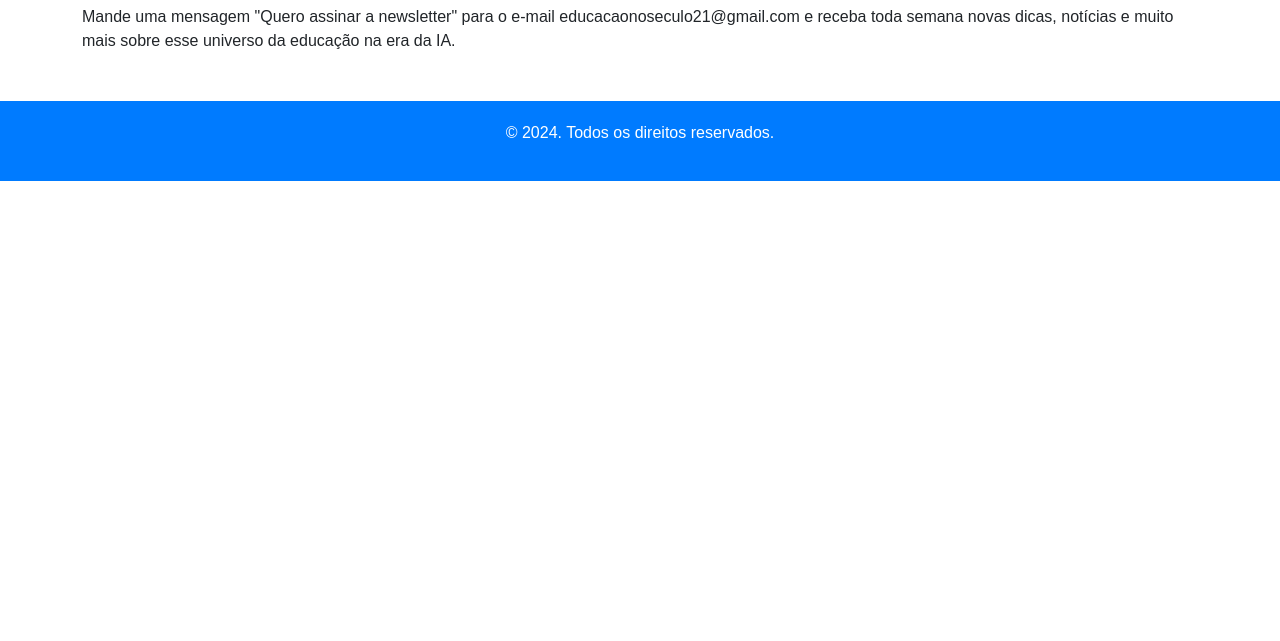
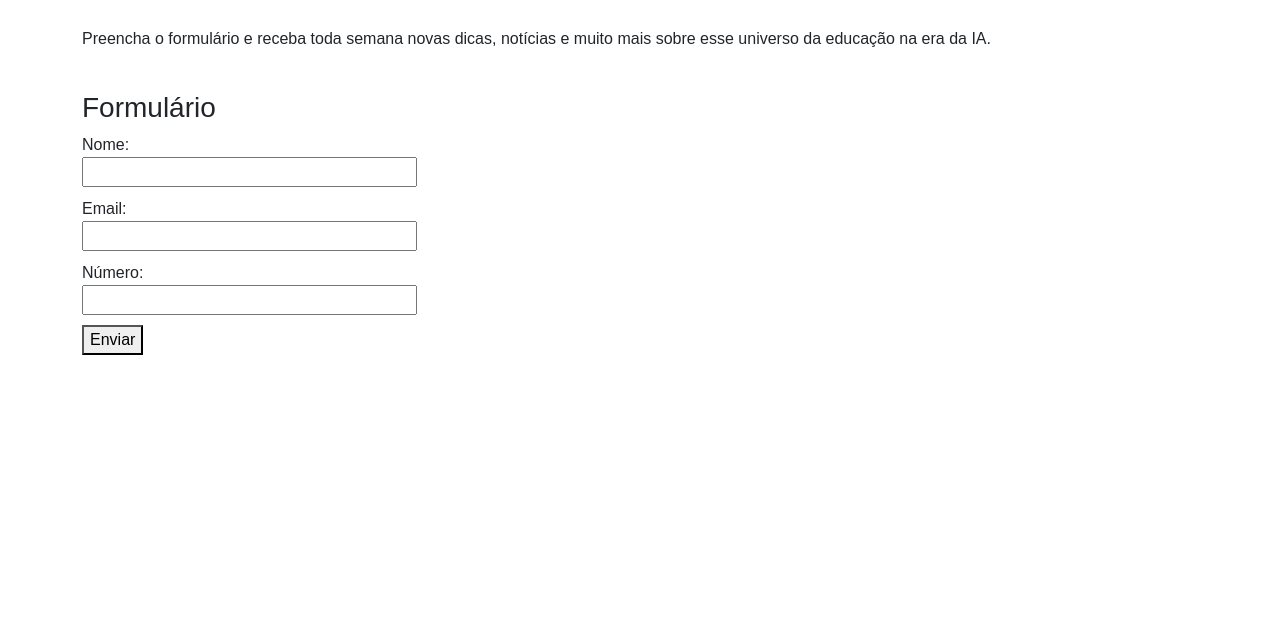
Before and after one commit to SamuelGaitkoski/desafio-desenvolvimento-para-web, a plain HTML site: page index.html in a window 1280 px wide. Both pictures are taken after a click on the link "Saiba Mais". Shown: the part 159-800 px from the top of the page. Drawn offline with nearby package versions, Linux system fonts and the light colour scheme.

Commit message:
Ajustes.

```diff
--- a/css/style.css
+++ b/css/style.css
@@ -52,3 +52,14 @@ footer {
     height: 2px;
     background-color: white;
 }
+
+.formulario {
+    margin-bottom: 450px;
+    width: 30%;
+}
+
+.formulario-campo {
+    display: flex;
+    flex-direction: column;
+    margin-bottom: 10px;
+}
--- a/pages/home.html
+++ b/pages/home.html
@@ -16,9 +16,6 @@
         Por fim, o papel dos educadores na era da Inteligência Artificial é de facilitador, auxiliando os alunos a entender
         e aprender a usar a tecnologia de forma eficiente, consciente e ética, além de exercer seu papel como educador da
         mesma forma como já vem fazendo ao longo dos anos.
-        <br>
-        <br>
-        Estaremos fornecendo mais informações sobre o assunto nas seguintes páginas.
     </p>
 </div>
 
--- a/pages/tela3.html
+++ b/pages/tela3.html
@@ -1,2 +1,22 @@
 <h1>Gostou do conteúdo?</h1>
-<p>Mande uma mensagem "Quero assinar a newsletter" para o e-mail educacaonoseculo21@gmail.com e receba toda semana novas dicas, notícias e muito mais sobre esse universo da educação na era da IA.</p>
+<div class="texto">
+    <p>
+        Preencha o formulário e receba toda semana novas dicas, notícias e muito mais sobre esse universo da educação na era da IA.
+    </p>
+</div>
+<div class="formulario">
+    <h3>Formulário</h3>
+    <div class="formulario-campo">
+        <label for="nome">Nome:</label>
+        <input type="text" id="nome" />
+      </div>
+    <div class="formulario-campo">
+      <label for="email">Email:</label>
+      <input type="email" id="email" />
+    </div>
+    <div class="formulario-campo">
+      <label for="number">Número:</label>
+      <input type="number" id="number" />
+    </div>
+    <button>Enviar</button>
+</div>
```
Also changed, not shown: pages/tela2.html (+4 -1 lines).
